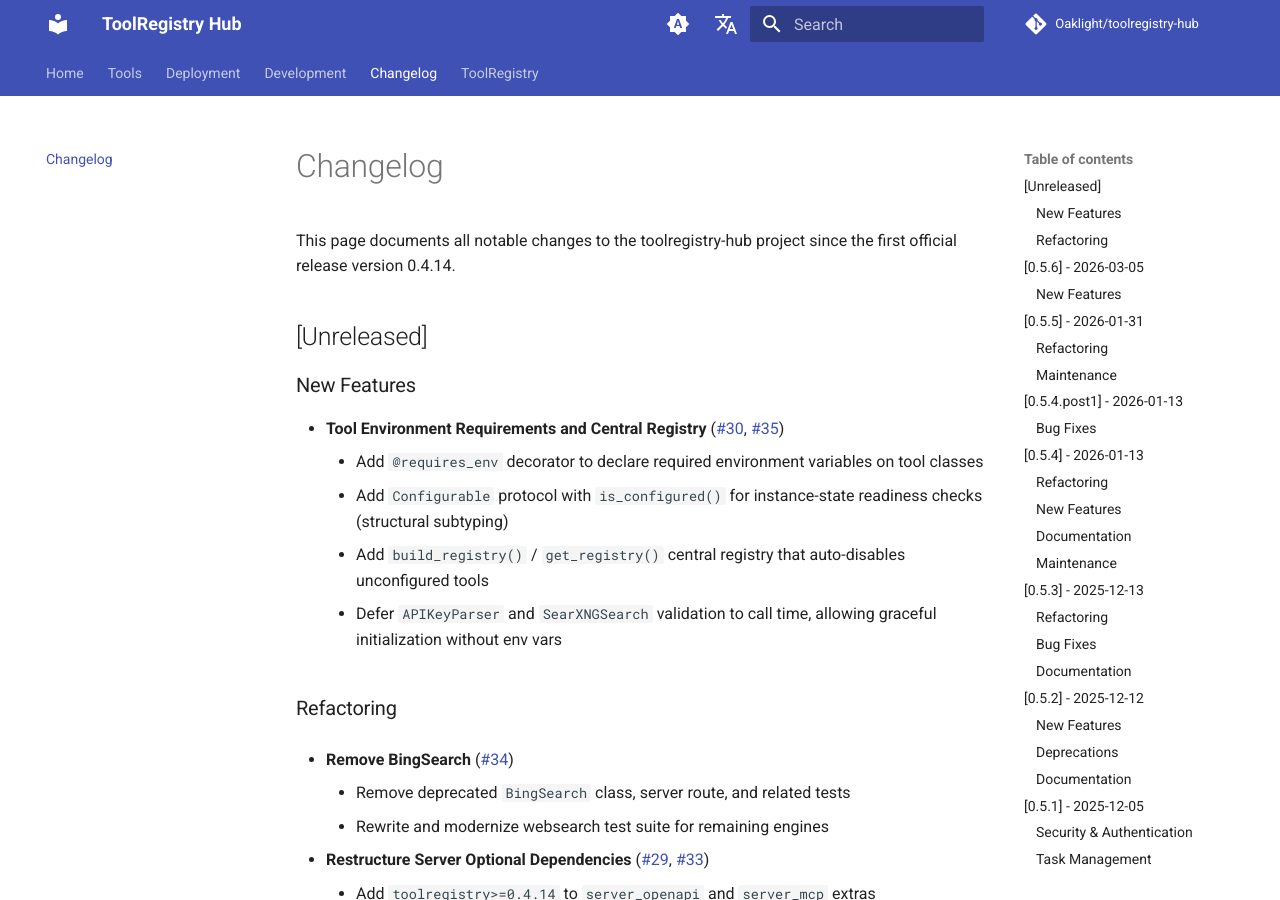
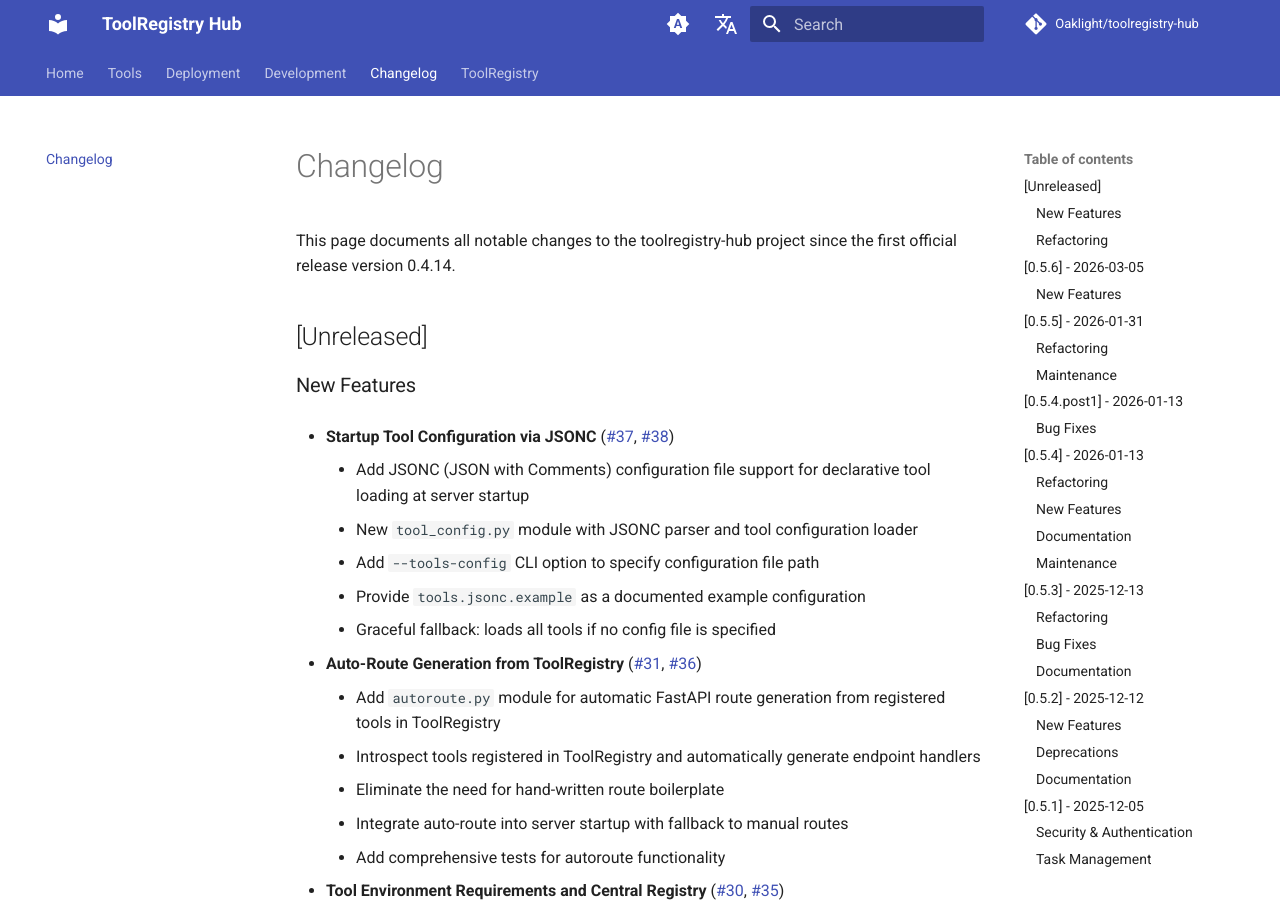
Before and after one commit to Oaklight/toolregistry-hub, an MkDocs documentation site: the page built from docs/changelog.md, in a window 1280 px wide and 900 px high. Built offline with MkDocs 1.6.1 and Material for MkDocs 9.7.7, drawn with Linux system fonts in a browser that asks for light colours; comment, search, counter and statistics services are not loaded.

Commit message:
docs: update changelog for Phase 5 and tool config features

```diff
--- a/docs/changelog.md
+++ b/docs/changelog.md
@@ -14,21 +14,35 @@ This page documents all notable changes to the toolregistry-hub project since th
 
 ### New Features
 
+- **Startup Tool Configuration via JSONC** ([#37](https://github.com/Oaklight/toolregistry-hub/issues/37), [#38](https://github.com/Oaklight/toolregistry-hub/pull/38))
+    - Add JSONC (JSON with Comments) configuration file support for declarative tool loading at server startup
+    - New `tool_config.py` module with JSONC parser and tool configuration loader
+    - Add `--tools-config` CLI option to specify configuration file path
+    - Provide `tools.jsonc.example` as a documented example configuration
+    - Graceful fallback: loads all tools if no config file is specified
+
+- **Auto-Route Generation from ToolRegistry** ([#31](https://github.com/Oaklight/toolregistry-hub/issues/31), [#36](https://github.com/Oaklight/toolregistry-hub/pull/36))
+    - Add `autoroute.py` module for automatic FastAPI route generation from registered tools in ToolRegistry
+    - Introspect tools registered in ToolRegistry and automatically generate endpoint handlers
+    - Eliminate the need for hand-written route boilerplate
+    - Integrate auto-route into server startup with fallback to manual routes
+    - Add comprehensive tests for autoroute functionality
+
 - **Tool Environment Requirements and Central Registry** ([#30](https://github.com/Oaklight/toolregistry-hub/issues/30), [#35](https://github.com/Oaklight/toolregistry-hub/pull/35))
-	- Add `@requires_env` decorator to declare required environment variables on tool classes
-	- Add `Configurable` protocol with `is_configured()` for instance-state readiness checks (structural subtyping)
-	- Add `build_registry()` / `get_registry()` central registry that auto-disables unconfigured tools
-	- Defer `APIKeyParser` and `SearXNGSearch` validation to call time, allowing graceful initialization without env vars
+    - Add `@requires_env` decorator to declare required environment variables on tool classes
+    - Add `Configurable` protocol with `is_configured()` for instance-state readiness checks (structural subtyping)
+    - Add `build_registry()` / `get_registry()` central registry that auto-disables unconfigured tools
+    - Defer `APIKeyParser` and `SearXNGSearch` validation to call time, allowing graceful initialization without env vars
 
 ### Refactoring
 
 - **Remove BingSearch** ([#34](https://github.com/Oaklight/toolregistry-hub/pull/34))
-	- Remove deprecated `BingSearch` class, server route, and related tests
-	- Rewrite and modernize websearch test suite for remaining engines
+    - Remove deprecated `BingSearch` class, server route, and related tests
+    - Rewrite and modernize websearch test suite for remaining engines
 
 - **Restructure Server Optional Dependencies** ([#29](https://github.com/Oaklight/toolregistry-hub/issues/29), [#33](https://github.com/Oaklight/toolregistry-hub/pull/33))
-	- Add `toolregistry>=0.4.14` to `server_openapi` and `server_mcp` extras
-	- Refactor `server` extra to use self-referencing composition
+    - Add `toolregistry>=0.4.14` to `server_openapi` and `server_mcp` extras
+    - Refactor `server` extra to use self-referencing composition
 
 ## [0.5.6] - 2026-03-05
 
```
